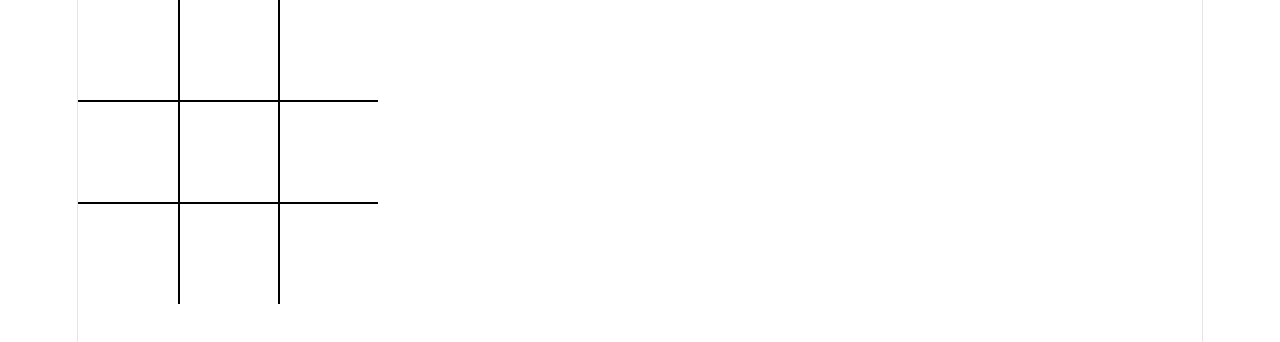
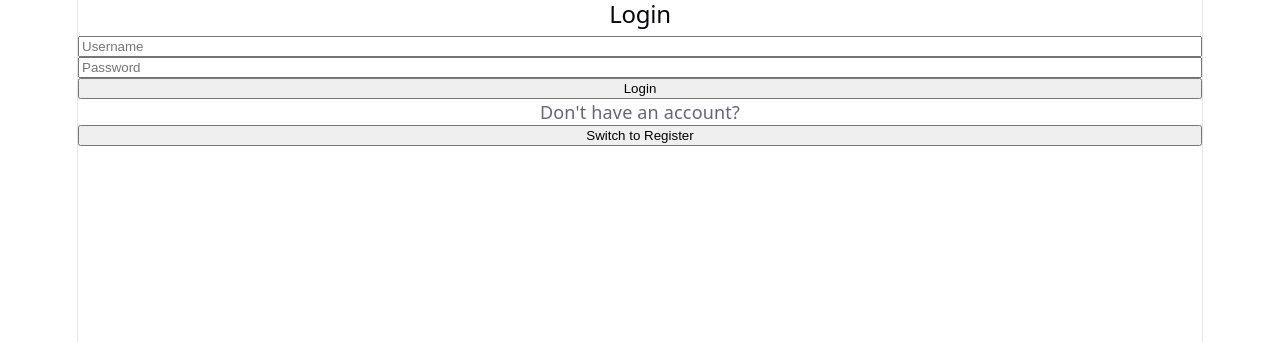
Before and after one commit to aal2015/tic_tac_toe, a React (Vite) app in the folder frontend/frontend/: page / in a window 1280 px wide. Shown: the top 342 px of the page. Built offline with nearby package versions, Linux system fonts and the light colour scheme.

Commit message:
Added auth form

```diff
--- a/frontend/frontend/package.json
+++ b/frontend/frontend/package.json
@@ -10,6 +10,7 @@
     "preview": "vite preview"
   },
   "dependencies": {
+    "@heroiclabs/nakama-js": "^2.8.0",
     "react": "^19.2.4",
     "react-dom": "^19.2.4"
   },
--- a/frontend/frontend/src/App.tsx
+++ b/frontend/frontend/src/App.tsx
@@ -1,13 +1,18 @@
 import { useState } from 'react'
 import Game from './pages/Game.js'
+import AuthPage from './pages/AuthPage.js'
 import './App.css'
 
 function App() {
-  // const [count, setCount] = useState(0)
+  const [isAuth, setIsAuth] = useState(false);
 
   return (
     <>
-      <Game />
+      {isAuth ? (
+        <Game />
+      ) : (
+        <AuthPage onLogin={() => setIsAuth(true)} />
+      )}
     </>
   )
 }
--- /dev/null
+++ b/frontend/frontend/src/pages/AuthPage.tsx
@@ -0,0 +1,56 @@
+import { useState } from "react";
+
+type Mode = "login" | "register";
+
+const AuthPage = ({ onLogin }: { onLogin: () => void }) => {
+    const [mode, setMode] = useState<Mode>("login");
+    const [username, setUsername] = useState("");
+    const [password, setPassword] = useState("");
+    const [error, setError] = useState("");
+
+    const validate = () => {
+        if (!username.trim()) return "Username is required";
+        if (password.length < 4) return "Password must be at least 4 characters";
+        return "";
+    };
+
+
+    const handleSubmit = async () => {
+        const validationError = validate();
+
+        if (validationError) {
+            setError(validationError);
+            return;
+        }
+
+        onLogin(); // tell App we are logged in
+    };
+
+    return (<>
+        <h2>{mode === "login" ? "Login" : "Register"}</h2>
+
+        <input placeholder="Username" onChange={(e) => setUsername(e.target.value)} />
+        <input type="password" placeholder="Password" onChange={(e) => setPassword(e.target.value)} />
+
+        {error && <p style={{ color: "red" }}>{error}</p>}
+
+        <button onClick={handleSubmit}>
+            {mode === "login" ? "Login" : "Register"}
+        </button>
+
+        <p>
+            {mode === "login" ? "Don't have an account?" : "Already have an account?"}
+        </p>
+
+        <button
+            onClick={() => {
+                setMode(mode === "login" ? "register" : "login");
+                setError("");
+            }}
+        >
+            Switch to {mode === "login" ? "Register" : "Login"}
+        </button>
+    </>);
+}
+
+export default AuthPage
```
Also changed, not shown: 1 other file (tests, documents, lock files or other folders).
